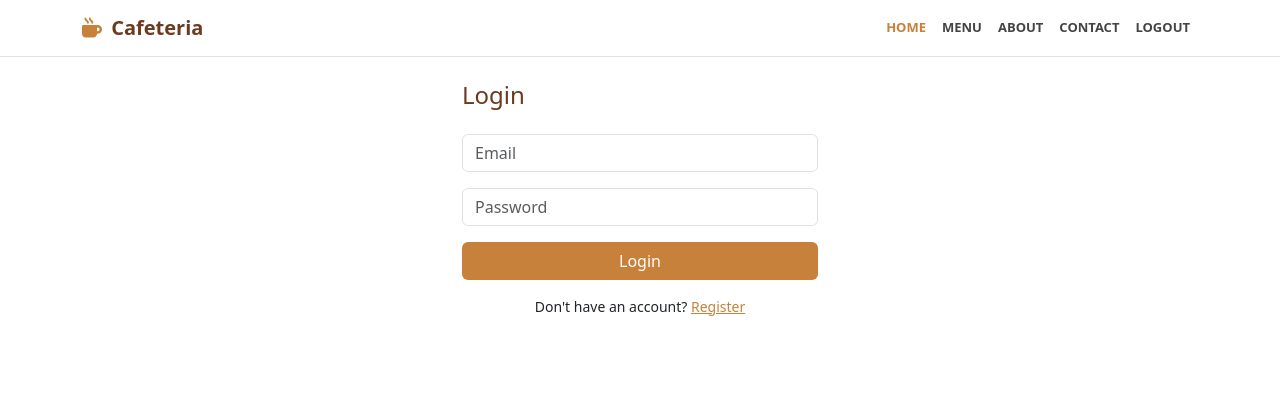
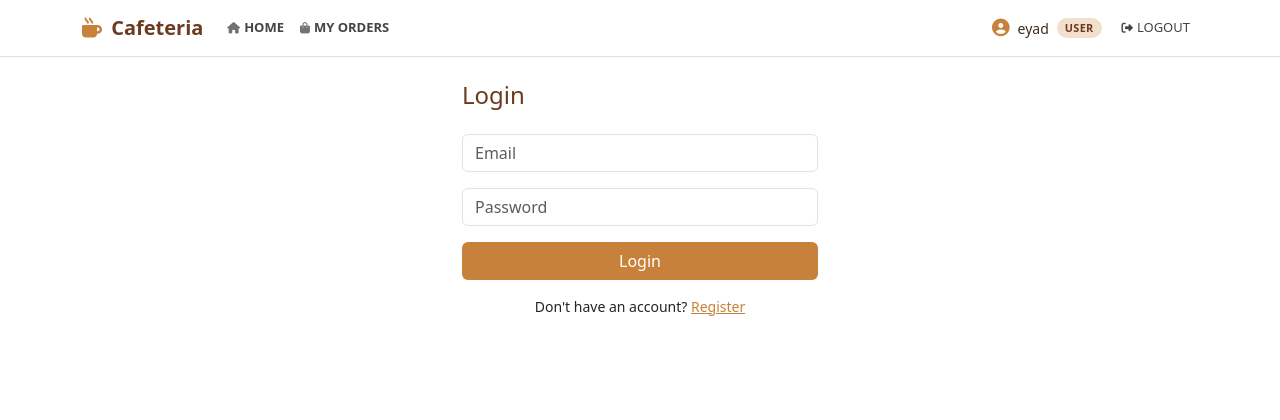
Before and after one commit to eyademad1/cafeteria-project, a PHP site: page /index.php in a window 1280 px wide. Shown: the top 420 px of the page. Run offline with PHP 8.4, Linux system fonts and the light colour scheme; a user stored in the database is signed in.

Commit message:
Update header design to be dynamic based on the role

```diff
--- a/views/layouts/header.php
+++ b/views/layouts/header.php
@@ -6,34 +6,157 @@
     <title>Cafeteria</title>
     <link href="https://cdn.jsdelivr.net/npm/bootstrap@5.3.0/dist/css/bootstrap.min.css" rel="stylesheet">
     <link href="https://cdnjs.cloudflare.com/ajax/libs/font-awesome/6.5.0/css/all.min.css" rel="stylesheet">
-
     <link rel="stylesheet" href="public/css/main.css">
     <link rel="stylesheet" href="public/css/header.css">
     <link rel="stylesheet" href="public/css/footer.css">
+    <style>
+
+.role-badge {
+  font-size: 0.68rem;
+  font-weight: 600;
+  letter-spacing: 0.03em;
+  padding: 2px 8px;
+  border-radius: 20px;
+  text-transform: uppercase;
+  vertical-align: middle;
+}
+.role-badge.admin {
+  background: #6b3a1f;
+  color: #fff;
+}
+.role-badge.user {
+  background: #f3e0cc;
+  color: #6b3a1f;
+}
+.nav-user-name {
+  font-weight: 500;
+  color: #3d2b1a;
+}
+.navbar .nav-link {
+  transition: color 0.15s;
+}
+.navbar .nav-link:hover {
+  color: #c8813a !important;
+}
+    </style>
 </head>
 <body>
 
+<?php
+
+$isLoggedIn = isset($_SESSION['user_id']);
+$role       = $_SESSION['role']  ?? '';
+$userName   = $_SESSION['name']  ?? '';
+$isAdmin    = $role === 'admin';
+?>
+
 <nav class="navbar navbar-expand-lg navbar-light bg-white border-bottom sticky-top">
     <div class="container">
-        <a class="navbar-brand" href="/">
-            <i class="fas fa-mug-hot me-1" style="color:var(--cafe-gold);"></i> Cafeteria
+
+        <!-- Brand -->
+        <a class="navbar-brand fw-semibold" href="index.php?page=home">
+            <i class="fas fa-mug-hot me-1" style="color:var(--cafe-gold, #c8813a);"></i> Cafeteria
         </a>
-        <button class="navbar-toggler" type="button" data-bs-toggle="collapse" data-bs-target="#navMenu">
+
+        <button class="navbar-toggler" type="button" data-bs-toggle="collapse" data-bs-target="#navMenu"
+                aria-controls="navMenu" aria-expanded="false" aria-label="Toggle navigation">
             <span class="navbar-toggler-icon"></span>
         </button>
+
         <div class="collapse navbar-collapse" id="navMenu">
-            <ul class="navbar-nav ms-auto">
-                <li class="nav-item"><a class="nav-link active" href="index.php?page=home">Home</a></li>
-                <li class="nav-item"><a class="nav-link" href="index.php?page=menu">Menu</a></li>
-                <li class="nav-item"><a class="nav-link" href="index.php?page=about">About</a></li>
-                <li class="nav-item"><a class="nav-link" href="index.php?page=contact">Contact</a></li>
-                <?php if (isset($_SESSION['user_id'])): ?>
-                    <li class="nav-item"><a class="nav-link text-danger" href="index.php?page=logout">Logout</a></li>
+            <ul class="navbar-nav me-auto">
+
+                <?php if ($isLoggedIn && $isAdmin): ?>
+                    <!-- Admin links -->
+                    <li class="nav-item">
+                        <a class="nav-link" href="index.php?page=home">
+                            <i class="fas fa-house fa-sm me-1 opacity-75"></i>Home
+                        </a>
+                    </li>
+                    <li class="nav-item">
+                        <a class="nav-link" href="index.php?page=products">
+                            <i class="fas fa-box fa-sm me-1 opacity-75"></i>Products
+                        </a>
+                    </li>
+                    <li class="nav-item">
+                        <a class="nav-link" href="index.php?page=users">
+                            <i class="fas fa-users fa-sm me-1 opacity-75"></i>Users
+                        </a>
+                    </li>
+                    <li class="nav-item">
+                        <a class="nav-link" href="index.php?page=manual-order">
+                            <i class="fas fa-pen-to-square fa-sm me-1 opacity-75"></i>Manual Order
+                        </a>
+                    </li>
+                    <li class="nav-item">
+                        <a class="nav-link" href="index.php?page=checks">
+                            <i class="fas fa-receipt fa-sm me-1 opacity-75"></i>Checks
+                        </a>
+                    </li>
+
+                <?php elseif ($isLoggedIn): ?>
+                    <!-- User links -->
+                    <li class="nav-item">
+                        <a class="nav-link" href="index.php?page=home">
+                            <i class="fas fa-house fa-sm me-1 opacity-75"></i>Home
+                        </a>
+                    </li>
+                    <li class="nav-item">
+                        <a class="nav-link" href="index.php?page=my-orders">
+                            <i class="fas fa-bag-shopping fa-sm me-1 opacity-75"></i>My Orders
+                        </a>
+                    </li>
+
                 <?php else: ?>
-                    <li class="nav-item"><a class="nav-link" href="index.php?page=login">Login</a></li>
-                    <li class="nav-item"><a class="nav-link" href="index.php?page=register">Register</a></li>
+                    <!-- No role links -->
+                    <li class="nav-item">
+                        <a class="nav-link" href="index.php?page=home">Home</a>
+                    </li>
+                    <li class="nav-item">
+                        <a class="nav-link" href="index.php?page=menu">Menu</a>
+                    </li>
+                    <li class="nav-item">
+                        <a class="nav-link" href="index.php?page=about">About</a>
+                    </li>
+                    <li class="nav-item">
+                        <a class="nav-link" href="index.php?page=contact">Contact</a>
+                    </li>
+                <?php endif; ?>
+
+            </ul>
+
+            <!-- Right side -->
+            <ul class="navbar-nav ms-auto align-items-center gap-1">
+                <?php if ($isLoggedIn): ?>
+                    <!-- Name + role badge -->
+                    <li class="nav-item d-flex align-items-center gap-2 me-2">
+                        <i class="fas fa-circle-user" style="color:#c8813a; font-size:1.1rem;"></i>
+                        <span class="nav-user-name small">
+                            <?= htmlspecialchars($userName) ?>
+                        </span>
+                        <span class="role-badge <?= htmlspecialchars($role) ?>">
+                            <?= htmlspecialchars($role) ?>
+                        </span>
+                    </li>
+                    <!-- Logout -->
+                    <li class="nav-item">
+                        <a class="nav-link text-danger fw-medium" href="index.php?page=logout">
+                            <i class="fas fa-right-from-bracket fa-sm me-1"></i>Logout
+                        </a>
+                    </li>
+                <?php else: ?>
+                    <li class="nav-item">
+                        <a class="nav-link" href="index.php?page=login">Login</a>
+                    </li>
+                    <li class="nav-item">
+                        <a class="btn btn-sm ms-1 px-3" href="index.php?page=register"
+                           style="background:#c8813a; color:#fff; border-radius:20px;">
+                            Register
+                        </a>
+                    </li>
                 <?php endif; ?>
             </ul>
+
         </div>
     </div>
 </nav>
```
